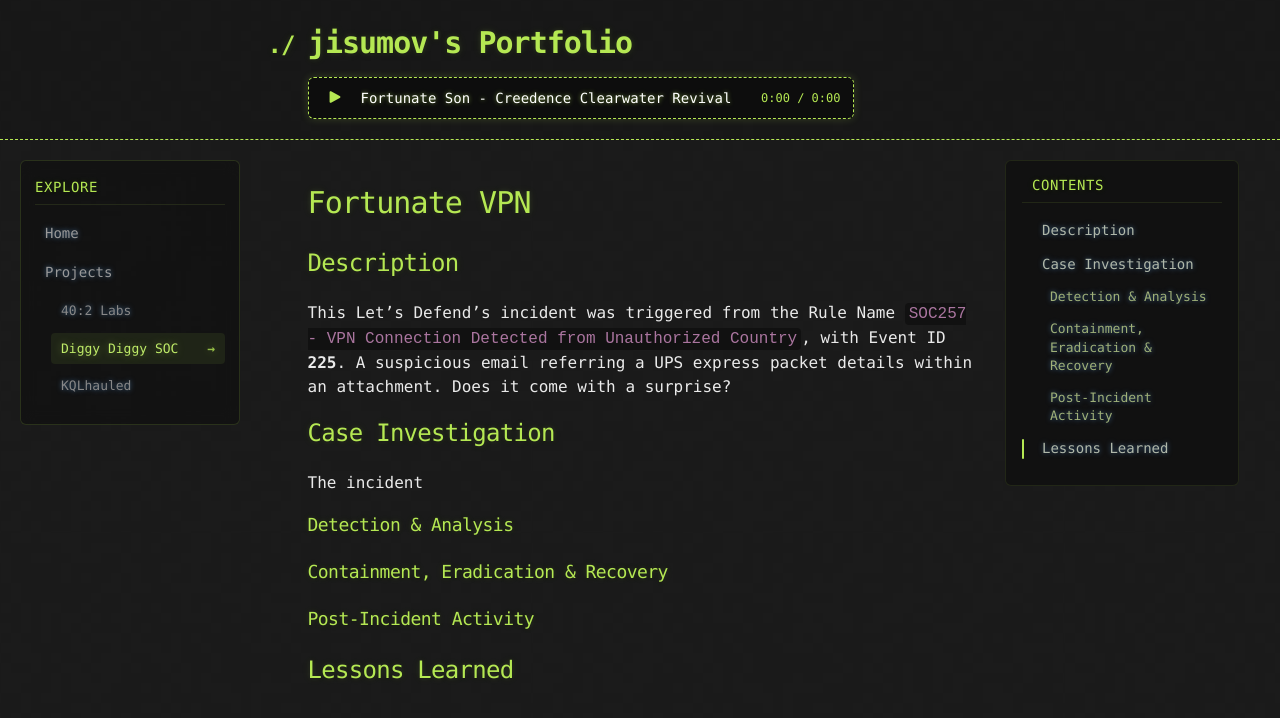
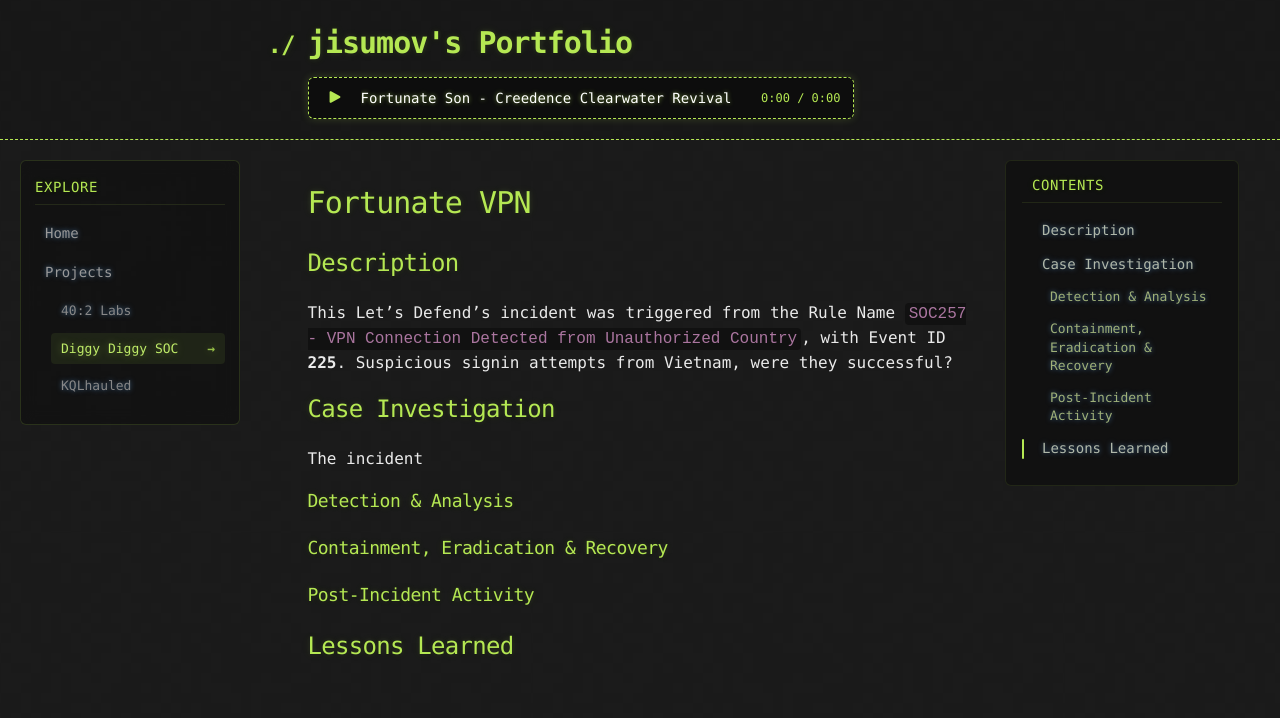
Before and after one commit to jisumov/jisumov.github.io, a Jekyll site: the page built from projects/diggy-diggy-soc/fortunate-vpn.md, in a window 1280 px wide. Shown: the top 718 px of the page. Built offline with Jekyll 4.4.1, drawn with Linux system fonts in a browser that asks for light colours; nearby versions of some CDN libraries; our own code applies the rules of GitHub Pages for plain Markdown files.

Commit message:
feat: update exercise description

```diff
--- a/projects/diggy-diggy-soc/fortunate-vpn.md
+++ b/projects/diggy-diggy-soc/fortunate-vpn.md
@@ -7,7 +7,7 @@ music_title: "Fortunate Son - Creedence Clearwater Revival"
 # Fortunate VPN
 
 ## Description
-This Let's Defend's incident was triggered from the Rule Name `SOC257 - VPN Connection Detected from Unauthorized Country`, with Event ID **225**. A suspicious email referring a UPS express packet details within an attachment. Does it come with a surprise?
+This Let's Defend's incident was triggered from the Rule Name `SOC257 - VPN Connection Detected from Unauthorized Country`, with Event ID **225**. Suspicious signin attempts from Vietnam, were they successful?
 
 ## Case Investigation
 The incident
```
